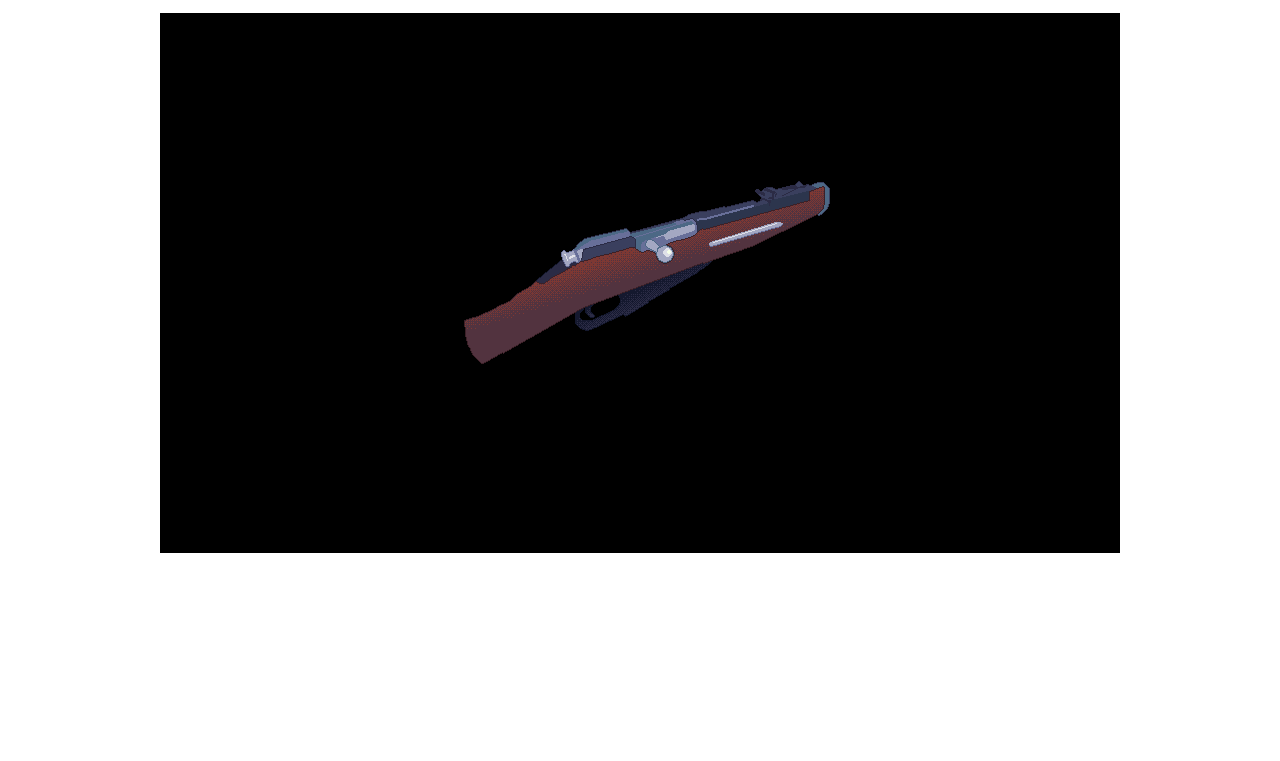
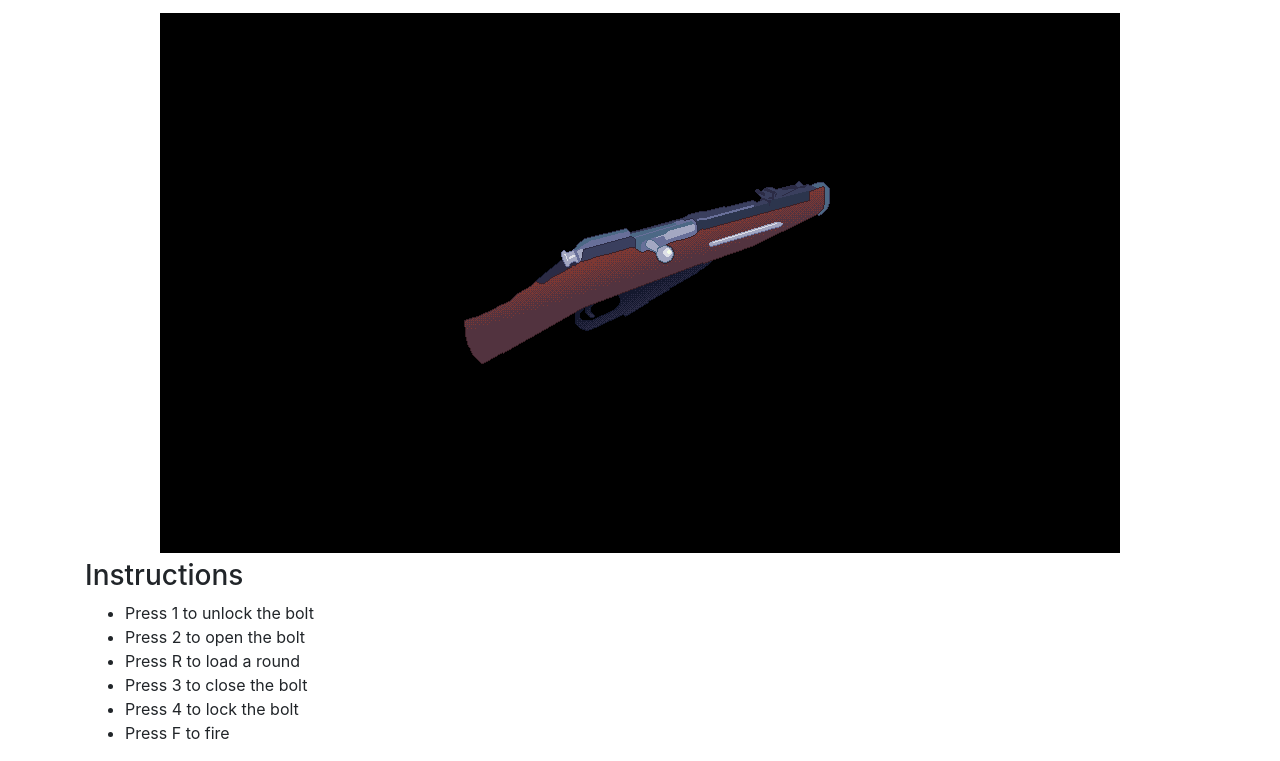
Before and after one commit to GregoryGoldshteyn/ObrezDemo, a plain HTML site: page index.html in a window 1280 px wide. Shown: the part 137-898 px from the top of the page. Before the commit the page ends 800 px from the top, so only its background shows below. Drawn offline with nearby package versions, Linux system fonts and the light colour scheme; no server answers; animation ran at ten frames a second.

Commit message:
Add instructions

```diff
--- a/index.html
+++ b/index.html
@@ -48,6 +48,19 @@
         <div id="game-div"></div>
       </div>
     </div>
+    <div class="row">
+      <div class="col-6">
+        <h3>Instructions</h3>
+        <ul>
+          <li>Press 1 to unlock the bolt</li>
+          <li>Press 2 to open the bolt</li>
+          <li>Press R to load a round</li>
+          <li>Press 3 to close the bolt</li>
+          <li>Press 4 to lock the bolt</li>
+          <li>Press F to fire</li>
+        </ul>
+      </div>
+    </div>
   </div>
 </body>
 </html>
```
